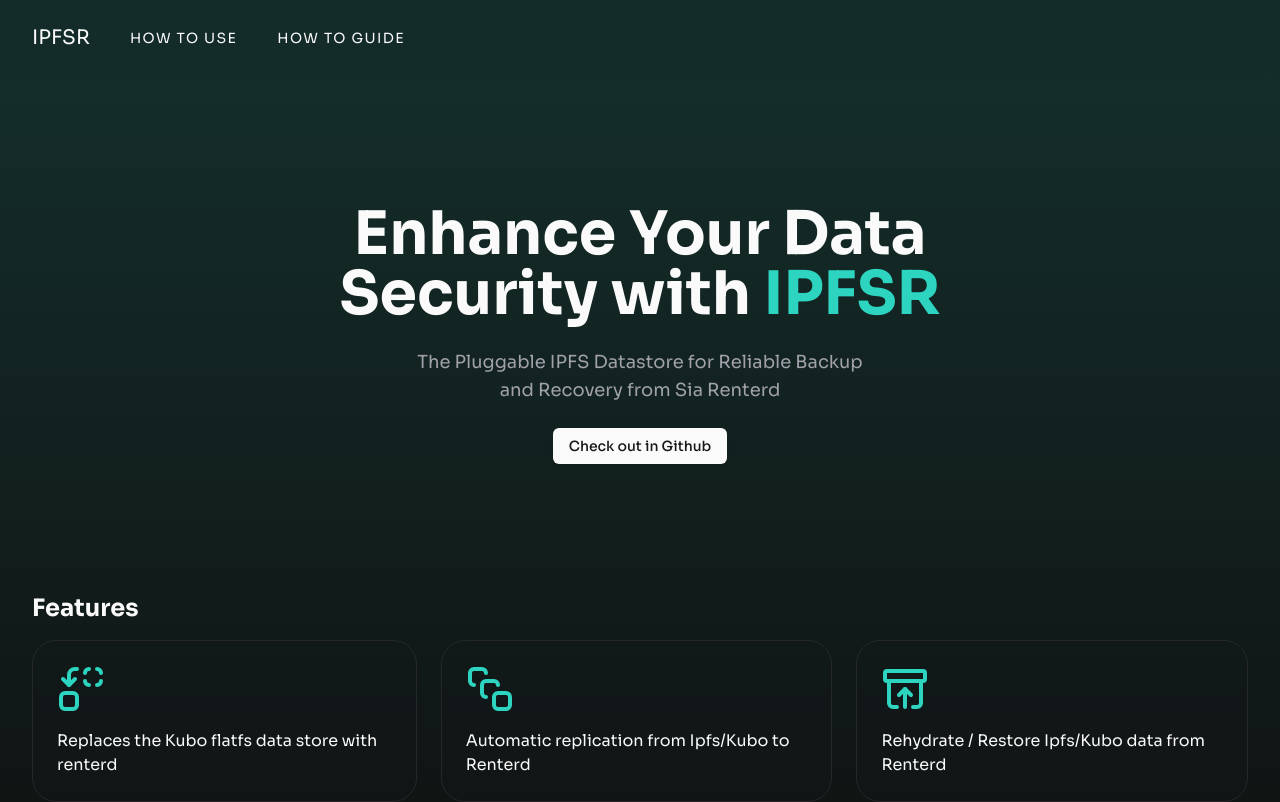
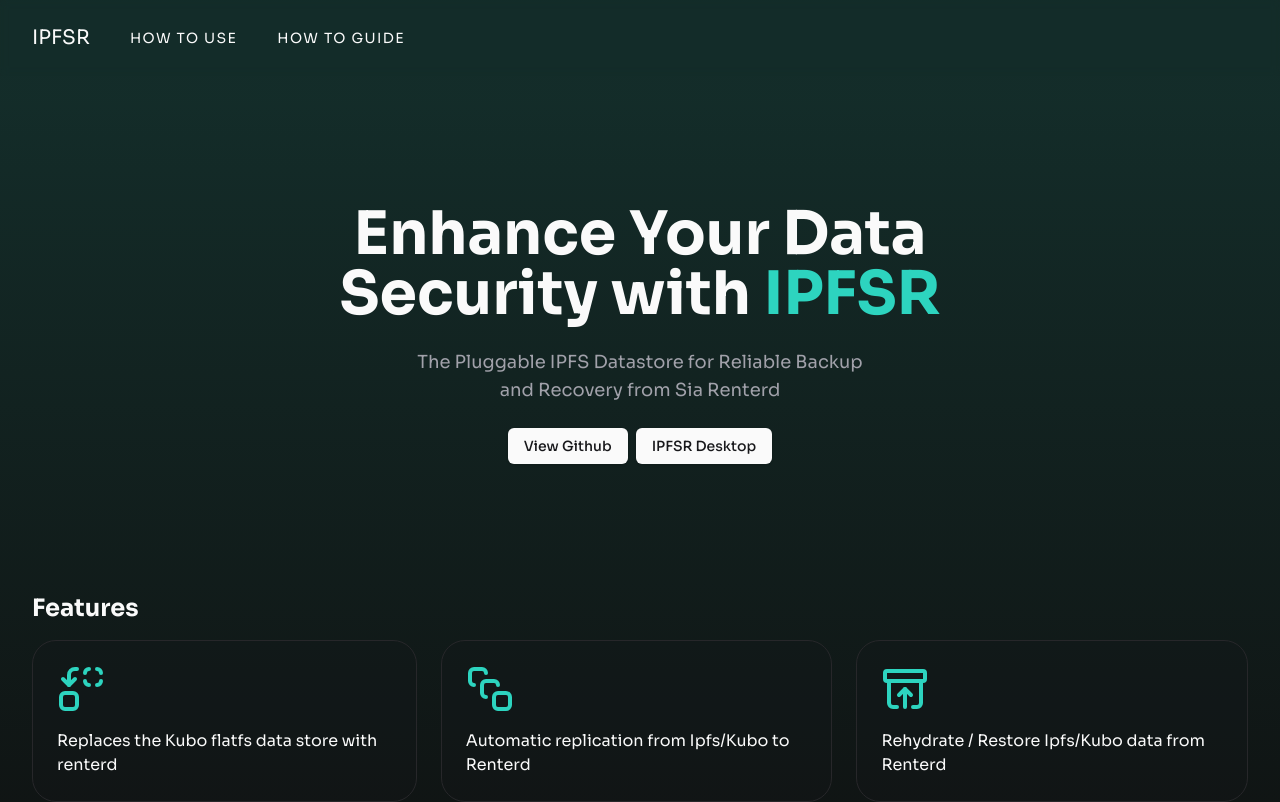
Before and after one commit to IPFSR/ipfsr-website, a Next.js app: page / in a window 1280 px wide. Shown: the top 802 px of the page. Built offline with nearby package versions, Linux system fonts and the light colour scheme.

Commit message:
added ipfsr desktop

```diff
--- a/app/(home)/page.tsx
+++ b/app/(home)/page.tsx
@@ -34,9 +34,16 @@
 					The Pluggable IPFS Datastore for Reliable Backup and Recovery from Sia
 					Renterd
 				</h3>
-				<Link href='https://github.com/IPFSR' passHref>
-					<Button>Check out in Github</Button>
-				</Link>
+				<div className='flex gap-2'>
+					<Link href='https://github.com/IPFSR' passHref>
+						<Button>View Github</Button>
+					</Link>
+					<Link
+						href='https://github.com/IPFSR/ipfs-desktop?tab=readme-ov-file#ipfs-desktop'
+						passHref>
+						<Button>IPFSR Desktop</Button>
+					</Link>
+				</div>
 			</section>
 
 			<section className={S.Section}>
```
